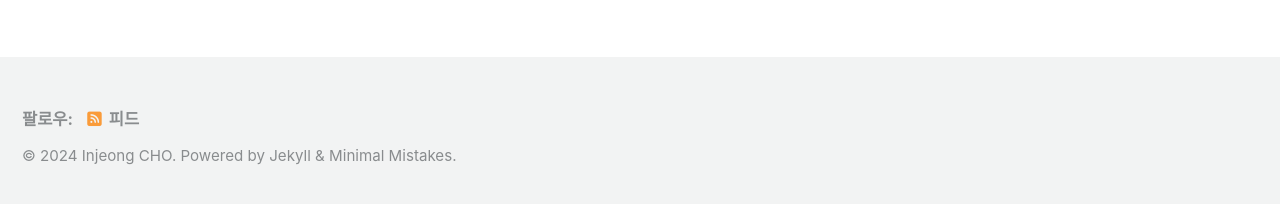
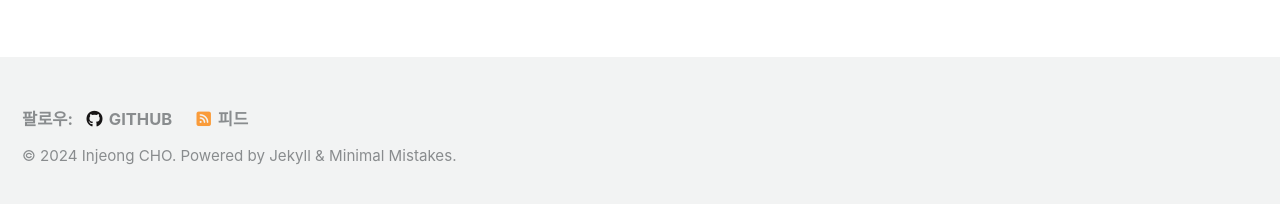
Before and after one commit to choinjeong/choinjeong.github.io, a Jekyll site: the page built from _posts/2019-12-12-hello.md, in a window 1280 px wide and 900 px high, scrolled down 419 px. Shown: the part 688-892 px from the top of the window. Built offline with Jekyll 4.4.1, drawn with Linux system fonts in a browser that asks for light colours; cached includes are drawn as plain includes; nearby versions of some CDN libraries.

Commit message:
Update _config.yml

```diff
--- a/_config.yml
+++ b/_config.yml
@@ -135,24 +135,24 @@ author:
 # Site Footer
 footer:
   links:
-    - label: "Twitter"
-      icon: "fab fa-fw fa-twitter-square"
-      # url:
-    - label: "Facebook"
-      icon: "fab fa-fw fa-facebook-square"
-      # url:
+    # - label: "Twitter"
+    #   icon: "fab fa-fw fa-twitter-square"
+    #   # url:
+    # - label: "Facebook"
+    #   icon: "fab fa-fw fa-facebook-square"
+    #   # url:
     - label: "GitHub"
       icon: "fab fa-fw fa-github"
-      # url:
-    - label: "GitLab"
-      icon: "fab fa-fw fa-gitlab"
-      # url:
-    - label: "Bitbucket"
-      icon: "fab fa-fw fa-bitbucket"
-      # url:
-    - label: "Instagram"
-      icon: "fab fa-fw fa-instagram"
-      # url:
+      url: "https://github.com/choinjeong"
+    # - label: "GitLab"
+    #   icon: "fab fa-fw fa-gitlab"
+    #   # url:
+    # - label: "Bitbucket"
+    #   icon: "fab fa-fw fa-bitbucket"
+    #   # url:
+    # - label: "Instagram"
+    #   icon: "fab fa-fw fa-instagram"
+    #   # url:
 
 
 # Reading Files
```
